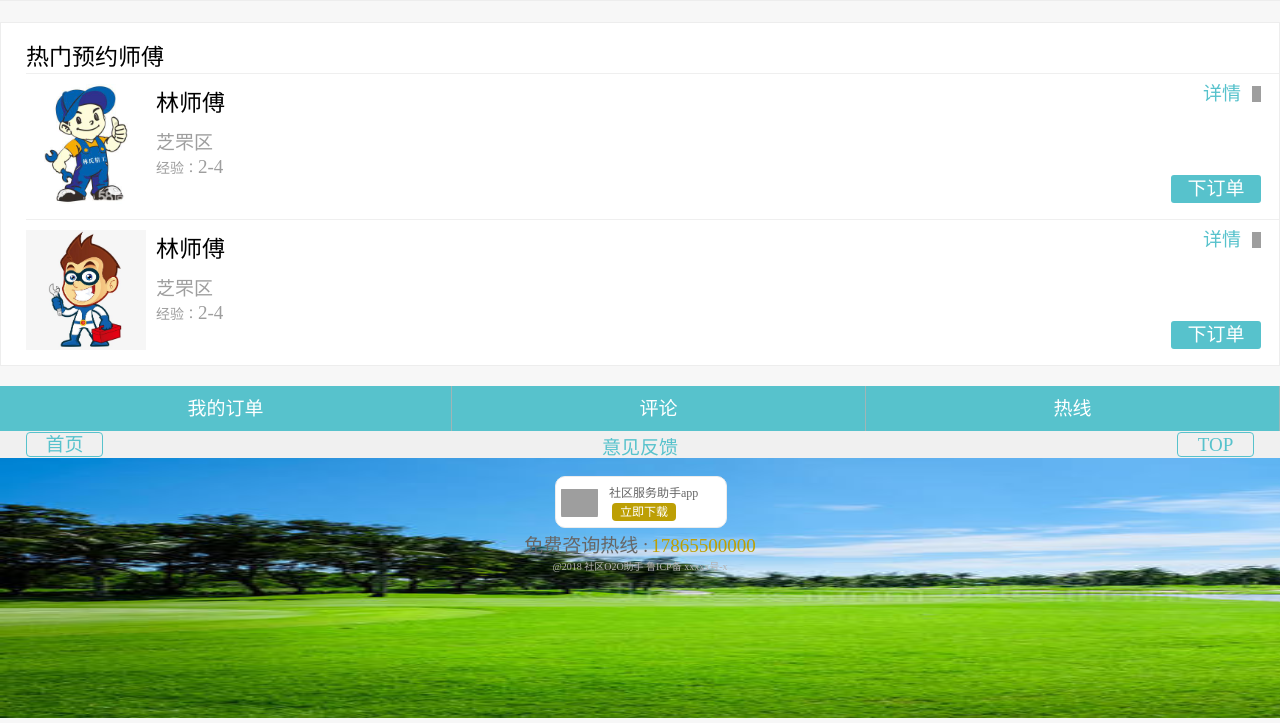
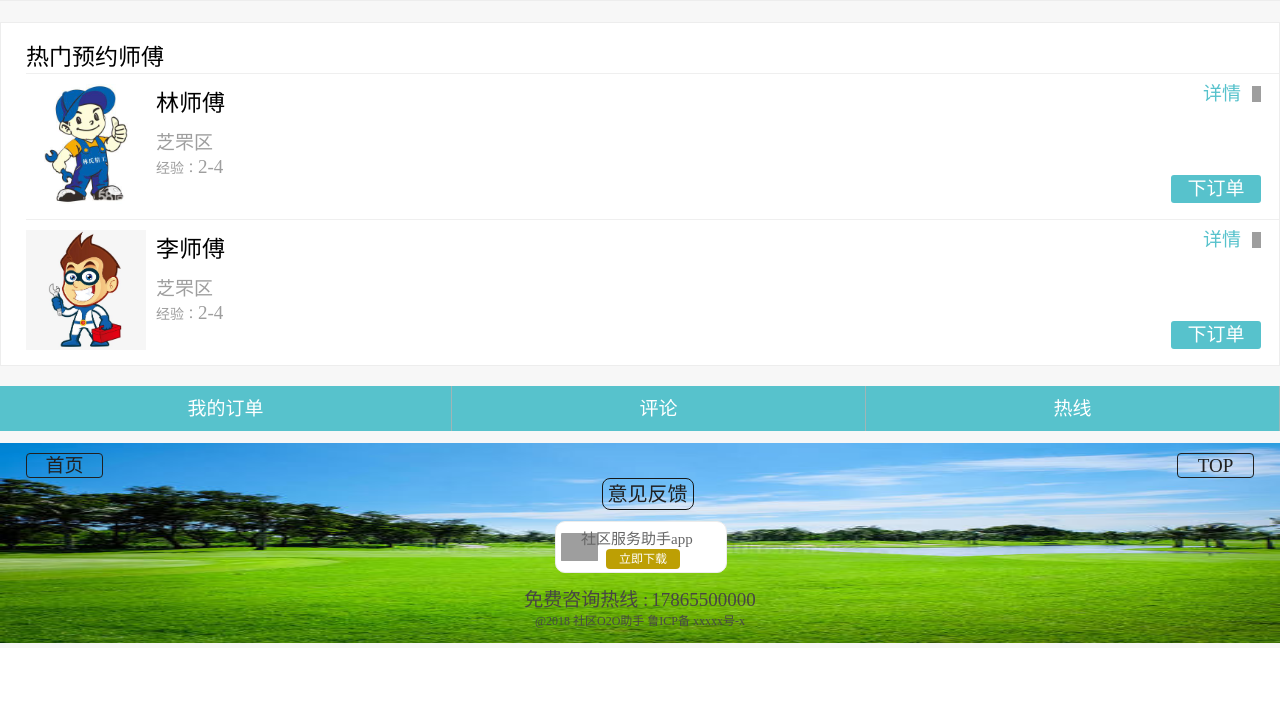
Before and after one commit to sun-cc1/Software_engineering, a PHP site: page /m_master.html in a window 1280 px wide; the page is wider, and only the part inside the window is pictured. Shown: the part 1229-1952 px from the top of that part. After the commit the page ends 1872 px from the top of that part, so only its background shows below. Run offline with PHP 8.4, Linux system fonts and the light colour scheme; grey boxes are pictures that could not be loaded.

Commit message:
最下面的布局修改

```diff
--- a/css/m_footer_nav.css
+++ b/css/m_footer_nav.css
@@ -1,22 +1,14 @@
 /*bottom nav*/
 .bottom_nav_content{
+	margin: 12px auto 0;
 	width: 100%;
-	height: 150px;
+	height: 200px;
 	background: #F0F0F0;
 	position: fixed;
-	bottom: -200px;
-	z-index: 5;
 }
 .bottom_link{
-	display: block;
-	width: 75px;
-	height: 23px;
-	line-height: 23px;
-	border: 1px solid #57C2CC;
 	text-align: center;
 	position: absolute;
-	top: 1px;
-	border-radius: 4px;
 	z-index: 3;
 }
 .bottom_link.touched{
@@ -26,20 +18,37 @@
             transform: scale(0.85,0.85);
 }
 .go_index{
+	width: 75px;
+	height: 23px;
 	left: 26px;
-	color: #57C2CC;
+	border: 1px solid rgb(32, 32, 32);
+	border-radius: 4px;
+	top: 10px;
+	line-height: 23px;
+	color: rgb(32, 32, 32);
+
 }
 .feedback_link{
-	display: block;
-	color: #57C2CC;
-	width: 100%;
+	color: rgb(32, 32, 32);
+	width: 90px;
+	height: 30px;
+	left: 47%;
+	line-height: 30px;
 	text-align: center;
-	position: relative;
-	top: 1px;
+	top: 35px;
+	font-size: 20px;
+	border: 1.5px solid rgb(22, 24, 24);
+	border-radius: 8px;
 }
 .top_link{
+	width: 75px;
+	height: 23px;
+	border: 1px solid rgb(32, 32, 32);
+	border-radius: 4px;
+	top: 10px;
+	line-height: 23px;
 	right: 26px;
-	color:#57C2CC;
+	color:rgb(32, 32, 32);
 }
 .bottom_download_content{
 	display: block;
@@ -49,7 +58,7 @@
     border-radius: 10px;
     background: #fff;
     position: absolute;
-    top: 45%;
+    top: 50%;
     left: 50%;
     margin-top: -22px;
     margin-left: -85px;
@@ -74,20 +83,21 @@
 }
 .download_title{
 	position: absolute;
-	left: 53px;
-	top: 6px;
-	font-size: 12px;
+	left: 25px;
+	top: 5px;
+	font-size: 15px;
 }
 .now_download{
-	width: 64px;
-	height: 18px;
-	line-height: 18px;
+	width: 74px;
+	height: 20px;
+	line-height: 20px;
+	top: 27px;
 	background: #BD9F04;
 	color: #fff;
 	text-align: center;
 	position: absolute;
 	bottom: 6px;
-	left: 56px;
+	left: 50px;
 	font-size: 12px;
 	border-radius: 4px;
 }
@@ -96,16 +106,17 @@
 	bottom: 16%;
 	width: 100%;
 	text-align: center;
+	color: rgb(71, 69, 69)
 }
 .tel_number{
-	color:#BD9F04;
+	color:rgb(71, 69, 69);
 	margin-left: 3px;
 }
 .bottom_remark{
 	position: absolute;
-	bottom: 5%;
+	bottom: 7%;
 	text-align: center;
 	width: 100%;
-	color: #B3B2B2;
-	font-size: 10px;
+	color: rgb(71, 71, 71);
+	font-size: 12px;
 }
--- a/m_master.html
+++ b/m_master.html
@@ -2,7 +2,7 @@
 <!DOCTYPE html>
 <html>
 <head>
-<title>社区生活助手</title>
+<title>刘师傅</title>
 <meta charset="UTF-8">
 <meta name="viewport" content="width=device-width, initial-scale=1, minimum-scale=1.0, maximum-scale=1.0, minimal-ui">
 <meta name="apple-mobile-web-app-capable" content="yes" />
@@ -123,6 +123,7 @@
 			<div class="service_title_content no-border_top">
 				<div class="detail_table detail_no_left"><span class="detail_name">热门预约师傅</span></div>
 			</div>
+
 			<div class="small_title_content">
 				<div class="hotel_img  wedding_hotel_img1" style="background:#dddddd">
 						<img src="images/photo3.jpg" width="120" height="120">
@@ -141,13 +142,14 @@
 					<div class="more_detail detail_situation">详情</div>
 				</div>
 			</div>
+
 			<div class="small_title_content">
 				<div class="hotel_img  wedding_hotel_img1" style="background:#dddddd">
 				<img src="images/photo4.jpg" width="120" height="120">
 				</div>
 				<div class="wedding_hotel_base">
 					<div class="wedding_title">
-						<span class="detail_name">林师傅</span>
+						<span class="detail_name">李师傅</span>
 					</div>
 					<p class="instruction_dec "><span class="instruction_dec">芝罘区</span></p>
 					<p class="instruction_dec ">经验：<span class="instruction_dec">2-4</span></p>
@@ -191,8 +193,9 @@
 
 	<!--footer-->
 	<div class="bottom_nav_content">
+		<img src="images/photo2.jpg" alt="Pulpit rock" width="100%" height="200">
 		<a class="bottom_link go_index touch" href="m_index.html">首页</a>
-		<a class="feedback_link" href="/m/hotel/userFeedback">意见反馈</a>
+		<a class="bottom_link feedback_link touch" href="/m/hotel/userFeedback">意见反馈</a>
 		<a class="bottom_link top_link touch">TOP</a>
 		<a class="bottom_download_content touch" href=''>
 			<div class="download_app_icon"></div>
@@ -201,9 +204,6 @@
 		</a>
 		<div class="bottom_phone_content">免费咨询热线 :<a class="tel_number" href="tel://17865500000">17865500000</a></div>
 		<div class="bottom_remark">@2018 社区O2O助手 鲁ICP备&nbsp;xxxxx号-x</div>
-		<div align="center">
-		<img src="images/photo2.jpg" width="1860" height="260"/></div>
-
 	</div>
 
 </body>
```
Also changed, not shown: m_basic_service.html (+6 -6 lines), images/photo5.jpg (added), images/photo6.jpg (added), images/photo7.jpg (added).
